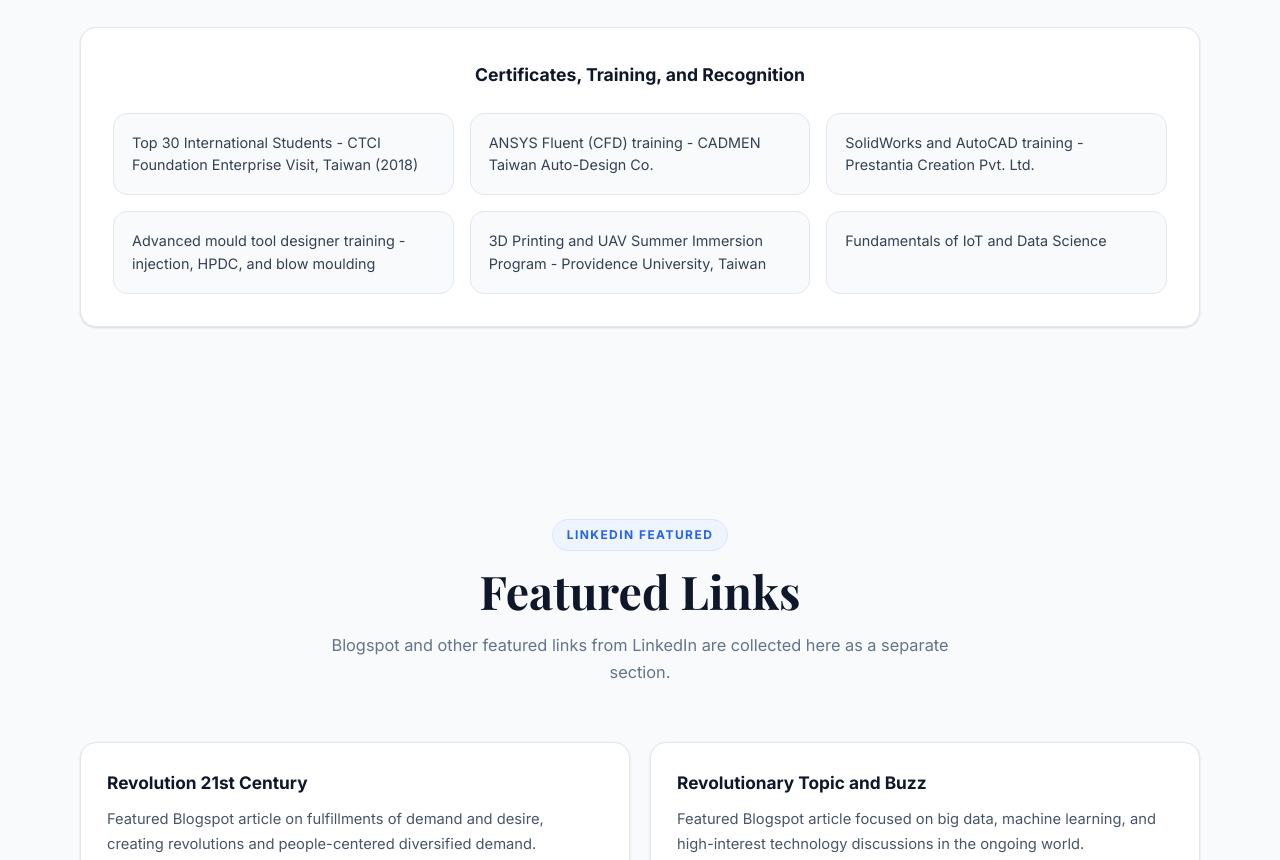
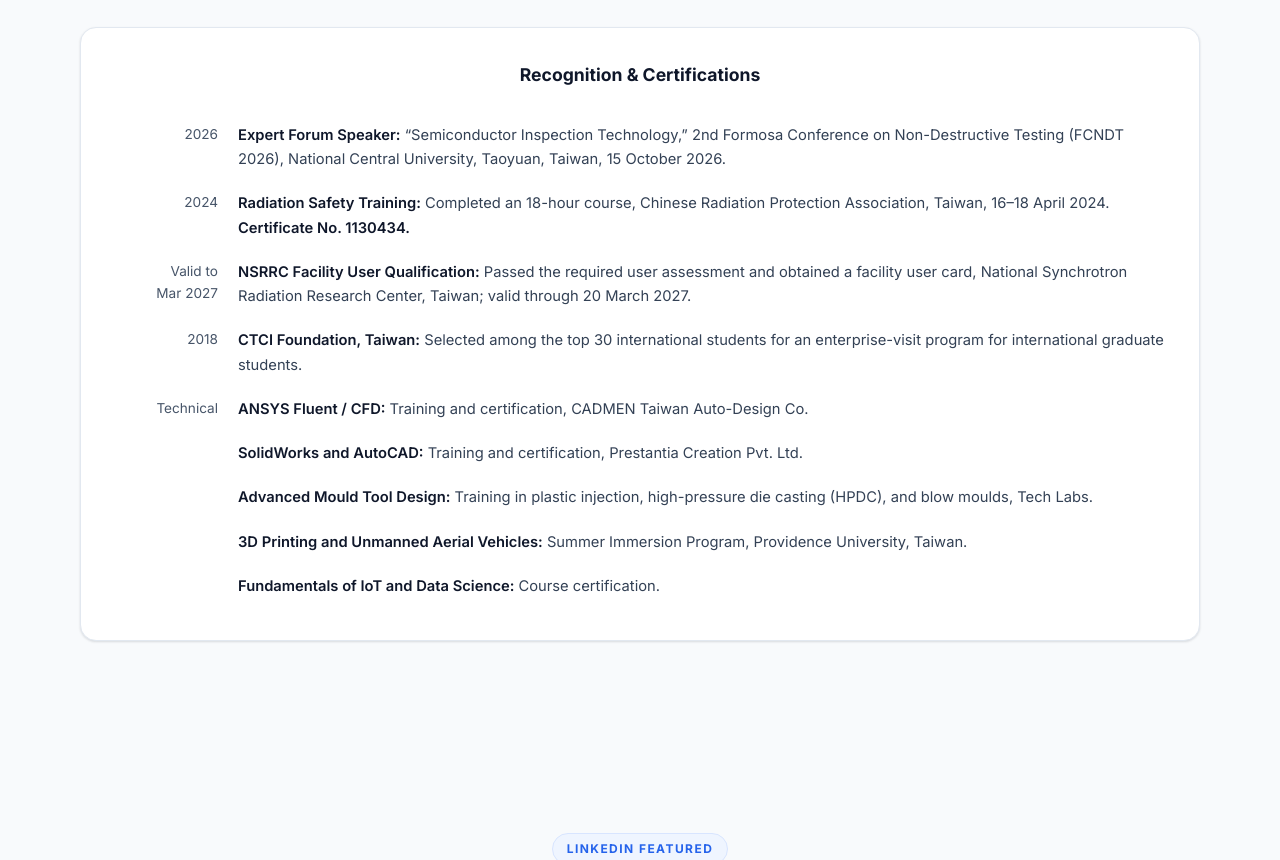
Before and after one commit to Gaurav19933/gaurav-pandey-portfolio, a plain HTML site: page index.html in a window 1280 px wide. Shown: the part 9014-9874 px from the top of the page. Drawn offline with nearby package versions, Linux system fonts and the light colour scheme.

Commit message:
Present recognition and certifications as a compact academic list

```diff
--- a/index.html
+++ b/index.html
@@ -14,7 +14,7 @@
     href="https://fonts.googleapis.com/css2?family=Inter:wght@300;400;500;600;700&family=Playfair+Display:wght@700&display=swap"
     rel="stylesheet"
   />
-  <link rel="stylesheet" href="style.css?v=20261031-3" />
+  <link rel="stylesheet" href="style.css?v=20261031-4" />
 </head>
 <body>
   <header class="nav-wrapper" id="navbar">
@@ -859,15 +859,18 @@
       </div>
 
       <div class="certifications">
-        <h3>Certificates, Training, and Recognition</h3>
-        <div class="cert-grid">
-          <article class="cert-card">Top 30 International Students - CTCI Foundation Enterprise Visit, Taiwan (2018)</article>
-          <article class="cert-card">ANSYS Fluent (CFD) training - CADMEN Taiwan Auto-Design Co.</article>
-          <article class="cert-card">SolidWorks and AutoCAD training - Prestantia Creation Pvt. Ltd.</article>
-          <article class="cert-card">Advanced mould tool designer training - injection, HPDC, and blow moulding</article>
-          <article class="cert-card">3D Printing and UAV Summer Immersion Program - Providence University, Taiwan</article>
-          <article class="cert-card">Fundamentals of IoT and Data Science</article>
-        </div>
+        <h3>Recognition &amp; Certifications</h3>
+        <dl class="recognition-list">
+          <div class="recognition-row"><dt>2026</dt><dd><strong>Expert Forum Speaker:</strong> “Semiconductor Inspection Technology,” 2nd Formosa Conference on Non-Destructive Testing (FCNDT 2026), National Central University, Taoyuan, Taiwan, 15 October 2026.</dd></div>
+          <div class="recognition-row"><dt>2024</dt><dd><strong>Radiation Safety Training:</strong> Completed an 18-hour course, Chinese Radiation Protection Association, Taiwan, 16–18 April 2024. <strong>Certificate No. 1130434.</strong></dd></div>
+          <div class="recognition-row"><dt>Valid to<br>Mar 2027</dt><dd><strong>NSRRC Facility User Qualification:</strong> Passed the required user assessment and obtained a facility user card, National Synchrotron Radiation Research Center, Taiwan; valid through 20 March 2027.</dd></div>
+          <div class="recognition-row"><dt>2018</dt><dd><strong>CTCI Foundation, Taiwan:</strong> Selected among the top 30 international students for an enterprise-visit program for international graduate students.</dd></div>
+          <div class="recognition-row"><dt>Technical</dt><dd><strong>ANSYS Fluent / CFD:</strong> Training and certification, CADMEN Taiwan Auto-Design Co.</dd></div>
+          <div class="recognition-row"><dt><span class="sr-only">Technical</span></dt><dd><strong>SolidWorks and AutoCAD:</strong> Training and certification, Prestantia Creation Pvt. Ltd.</dd></div>
+          <div class="recognition-row"><dt><span class="sr-only">Technical</span></dt><dd><strong>Advanced Mould Tool Design:</strong> Training in plastic injection, high-pressure die casting (HPDC), and blow moulds, Tech Labs.</dd></div>
+          <div class="recognition-row"><dt><span class="sr-only">Technical</span></dt><dd><strong>3D Printing and Unmanned Aerial Vehicles:</strong> Summer Immersion Program, Providence University, Taiwan.</dd></div>
+          <div class="recognition-row"><dt><span class="sr-only">Technical</span></dt><dd><strong>Fundamentals of IoT and Data Science:</strong> Course certification.</dd></div>
+        </dl>
       </div>
     </div>
   </section>
--- a/style.css
+++ b/style.css
@@ -1977,3 +1977,16 @@ body.viewer-open { overflow: hidden; }
 /* Shared banner and document-row structure for every document group. */
 #documents .document-cover { min-height: 168px; border-radius: 18px; }
 #documents .document-cover h3 { position: relative; z-index: 1; margin: 24px 0 0; color: #fff; font-size: 1.28rem; line-height: 1.18; }
+
+/* CV-style recognition list with aligned date labels. */
+.recognition-list { margin: 22px 0 0; padding: 0; }
+.recognition-row { display: grid; grid-template-columns: 105px minmax(0, 1fr); gap: 20px; padding: 10px 0; }
+.recognition-row dt { text-align: right; color: var(--gray-600); font-size: .85rem; line-height: 1.65; }
+.recognition-row dd { margin: 0; color: var(--gray-700); font-size: .92rem; line-height: 1.65; }
+.recognition-row dd strong { color: var(--gray-900); font-weight: 600; }
+.recognition-row .sr-only { position: absolute; width: 1px; height: 1px; padding: 0; overflow: hidden; clip-path: inset(50%); white-space: nowrap; }
+@media (max-width: 600px) {
+  .recognition-row { grid-template-columns: 72px minmax(0, 1fr); gap: 12px; }
+  .recognition-row dt { font-size: .75rem; }
+  .recognition-row dd { font-size: .85rem; }
+}
```
